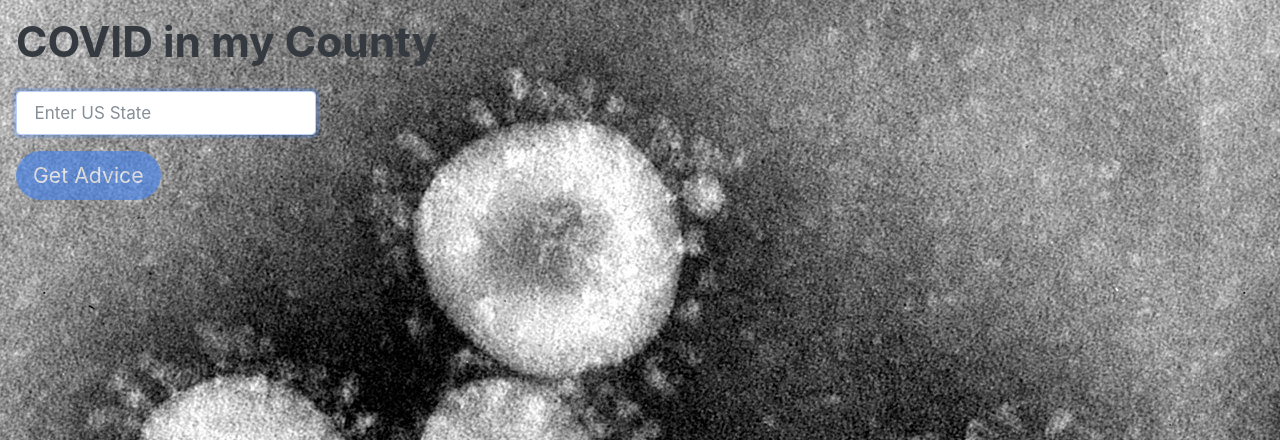
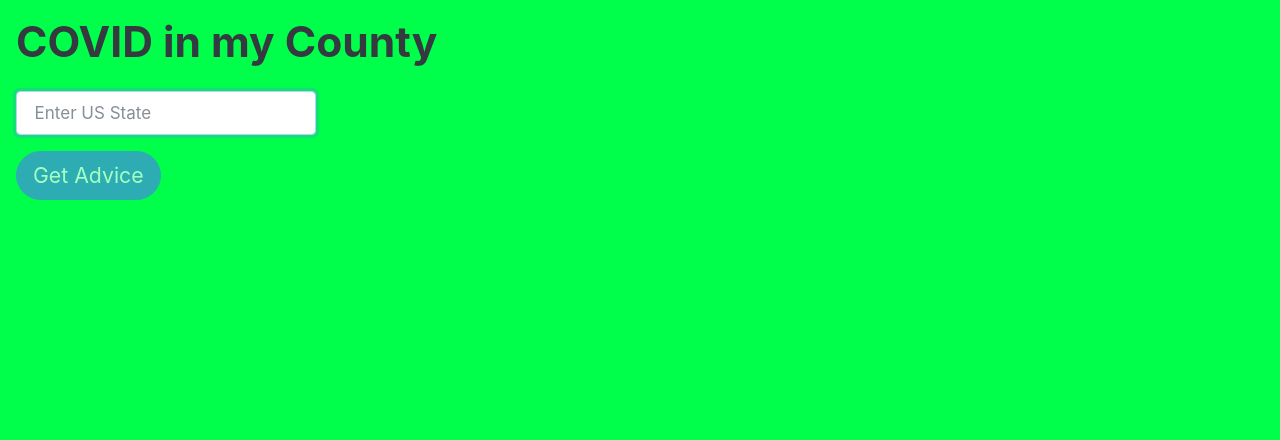
Before and after one commit to hycsg/covid-19-hackathon-app, a Flask app: page / in a window 1280 px wide. Shown: the top 440 px of the page. Run offline with Flask 2, Linux system fonts and the light colour scheme; some libraries are stand-ins or nearby versions.

Commit message:
changed background color

```diff
--- a/app/static/style.css
+++ b/app/static/style.css
@@ -1,6 +1,6 @@
 body {
     margin: 16px;
-    background-image: url('corona.jpeg');
+    background-color:rgb(0%, 100%, 29.2%);
 }
 
 input {
```
